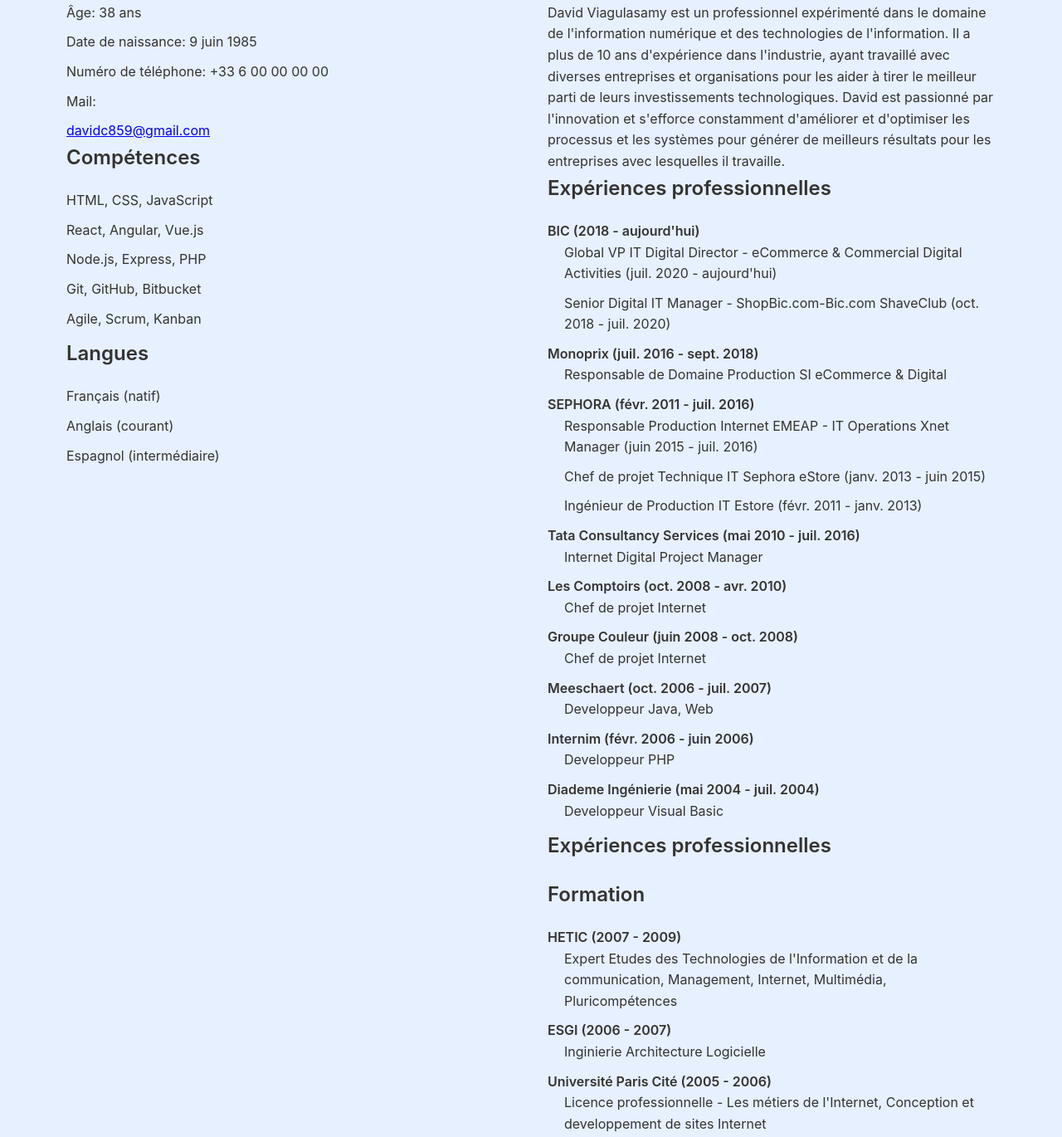
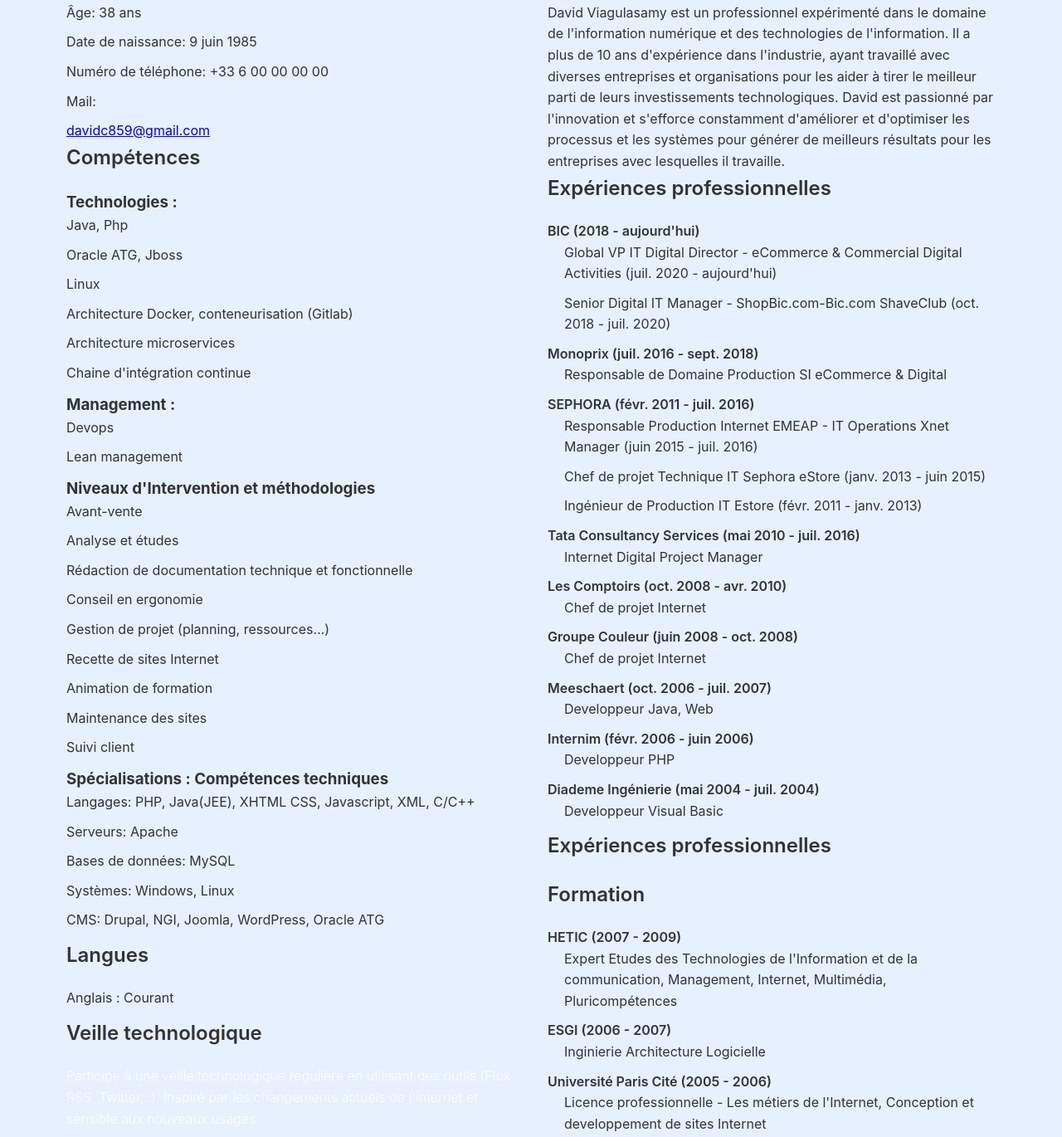
Before and after one commit to davidc859/cv, a plain HTML site: page index.html in a window 1280 px wide. Shown: the part 446-1816 px from the top of the page at 83% size. Drawn offline with Linux system fonts and the light colour scheme.

Commit message:
Update index.html

```diff
--- a/index.html
+++ b/index.html
@@ -24,21 +24,53 @@
 					<li>Mail: </li><A HREF="mailto:davidc859@gmail.com">davidc859@gmail.com</A>
                 </ul>
 
+                <div>
             <h2>Compétences</h2>
+            <h3>Technologies :</h3>
             <ul>
-                    <li>HTML, CSS, JavaScript</li>
-                    <li>React, Angular, Vue.js</li>
-                    <li>Node.js, Express, PHP</li>
-                    <li>Git, GitHub, Bitbucket</li>
-                    <li>Agile, Scrum, Kanban</li>
+                <li>Java, Php</li>
+                <li>Oracle ATG, Jboss</li>
+                <li>Linux</li>
+                <li>Architecture Docker, conteneurisation (Gitlab)</li>
+                <li>Architecture microservices</li>
+                <li>Chaine d'intégration continue</li>
             </ul>
-
+            <h3>Management :</h3>
+            <ul>
+                <li>Devops</li>
+                <li>Lean management</li>
+            </ul>
+            <h3>Niveaux d'Intervention et méthodologies</h3>
+            <ul>
+                <li>Avant-vente</li>
+                <li>Analyse et études</li>
+                <li>Rédaction de documentation technique et fonctionnelle</li>
+                <li>Conseil en ergonomie</li>
+                <li>Gestion de projet (planning, ressources…)</li>
+                <li>Recette de sites Internet</li>
+                <li>Animation de formation</li>
+                <li>Maintenance des sites</li>
+                <li>Suivi client</li>
+            </ul>
+            <h3>Spécialisations : Compétences techniques</h3>
+            <ul>
+                <li>Langages: PHP, Java(JEE), XHTML CSS, Javascript, XML, C/C++</li>
+                <li>Serveurs: Apache</li>
+                <li>Bases de données: MySQL</li>
+                <li>Systèmes: Windows, Linux</li>
+                <li>CMS: Drupal, NGI, Joomla, WordPress, Oracle ATG</li>
+            </ul>
+        </div>
+        <div>
             <h2>Langues</h2>
             <ul>
-                    <li>Français (natif)</li>
-                    <li>Anglais (courant)</li>
-                    <li>Espagnol (intermédiaire)</li>
+                <li>Anglais : Courant</li>
             </ul>
+        </div>
+        <div>
+            <h2>Veille technologique</h2>
+            <p>Participe à une veille technologique régulière en utilisant des outils (Flux RSS, Twitter,..). Inspiré par les changements actuels de l'internet et sensible aux nouveaux usages.</p>
+        </div>
             </div>
 
             <div class="right-column">
```
Lines whose indentation alone changed are shown as unchanged.
